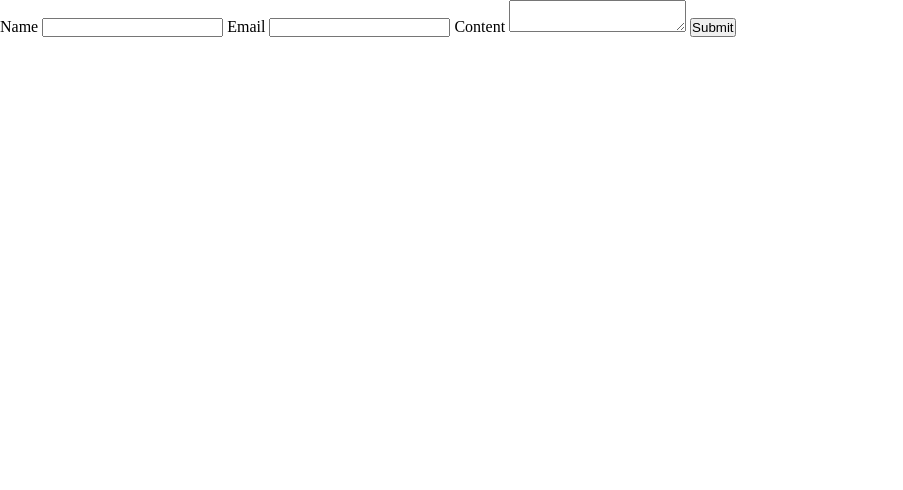
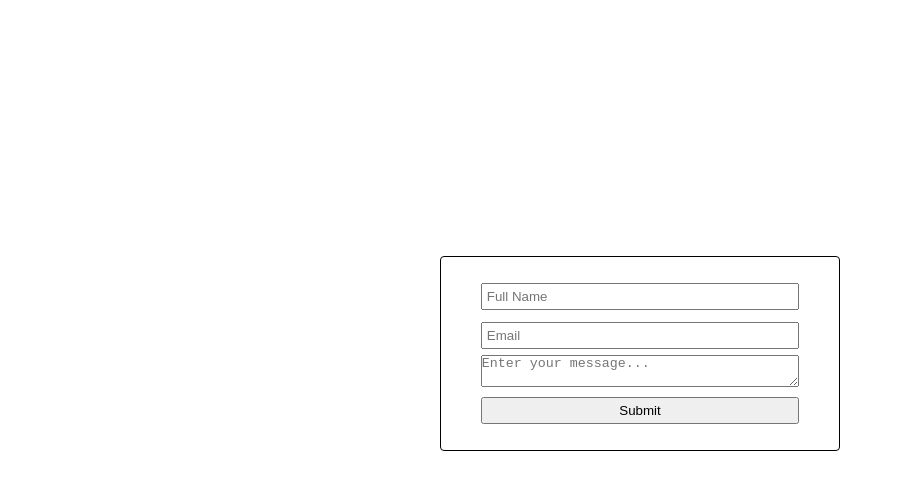
Before and after one commit to MahdiAtlas2004/repo, a plain HTML site: page ContactUs.html in a window 1280 px wide. Shown: the whole page, without its empty margins (0-903 px from the left). Drawn offline with Linux system fonts and the light colour scheme.

Commit message:
Contact form basic structure added

```diff
--- a/ContactUs.html
+++ b/ContactUs.html
@@ -10,12 +10,9 @@
 
 <body>
     <form action="#">
-        <label for="name">Name</label>
-        <input type="text" name="name">
-        <label for="email">Email</label>
-        <input type="email" name="email">
-        <label for="content">Content</label>
-        <textarea name="content" id="content"></textarea>
+        <input type="text" name="name" placeholder="Full Name">
+        <input type="email" name="email" placeholder="Email">
+        <textarea name="content" id="content" placeholder="Enter your message..."></textarea>
         <input type="submit">
     </form>
 </body>
--- a/style.css
+++ b/style.css
@@ -59,3 +59,22 @@ a {
     text-decoration: none;
     color: black;
 }
+
+/* Contact Us */
+form {
+    border: solid 1px black;
+    border-radius: 4px;
+    margin: auto;
+    width: 400px;
+    text-align: center;
+    margin-top: 20%;
+    padding: 20px 0;
+}
+form input {
+    width: 80%;
+    margin: 6px;
+    padding: 4px;
+}
+form textarea {
+    width: 80%;
+}
```
